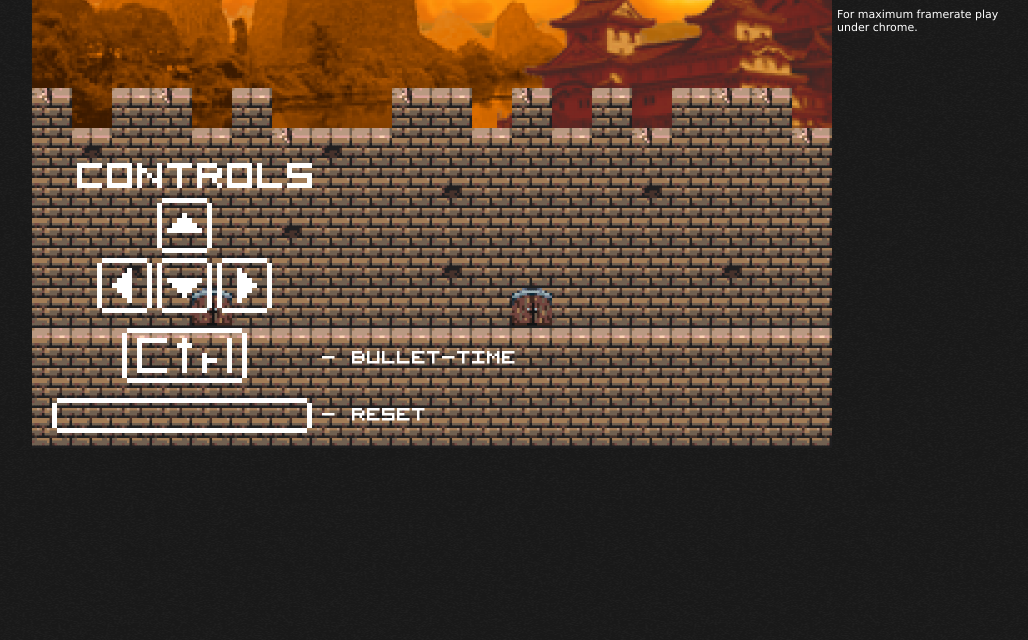
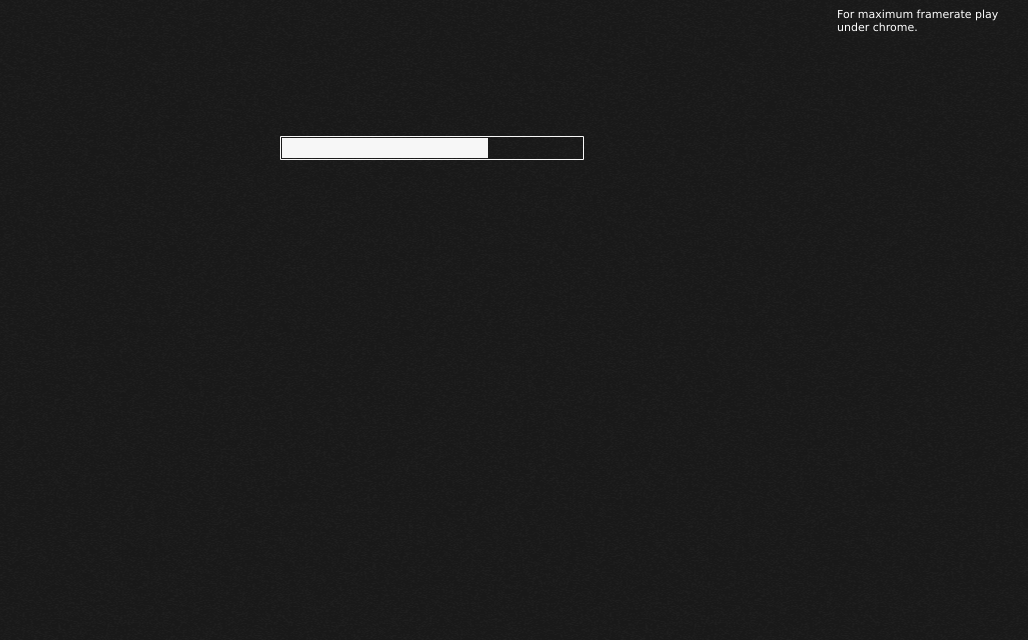
Before and after one commit to lukz/samuraiRevenge, a plain HTML site: page index.html in a window 1280 px wide. Shown: the part 160-800 px from the top of the page, without its empty margins (113-1141 px from the left). Drawn offline with Linux system fonts and the light colour scheme.

Commit message:
Added preload indicator

```diff
--- a/index.html
+++ b/index.html
@@ -69,7 +69,7 @@ height: 590px; */
 	</head>
 	<body>
 		<div id="wrapper">
-		<div id="left"><canvas id="canvas"></canvas></div>
+		<div id="left"><canvas id="canvas" width="800" height="600"></canvas></div>
 		<div id="right">
 			<h1>Samurai Revenge</h1>
 			<p><strong>Controls:</strong><br />
--- a/js/assetManager.js
+++ b/js/assetManager.js
@@ -17,6 +17,8 @@ var     HERO_IMAGE = 'assets/other/samurai.png',
         MUSIC_OVER = 'assets/music/liyan',
 
         SFX_HURT = 'assets/sfx/hurt';
+
+        ASSET_COUNT = 16;
 
 (function (window) {
 
@@ -41,8 +43,29 @@ var     HERO_IMAGE = 'assets/other/samurai.png',
         var canPlayMp3;
         var canPlayOgg;
 
-        // TODO!
+        // For drawing load progress
+        var canvas = document.getElementById('canvas');
+        stage = new createjs.Stage(canvas);
+
         var downloadProgress;
+        var loaderBar = new createjs.Container();
+        var barHeight = 20;
+        var loaderColor = createjs.Graphics.getRGB(247,247,247);
+        bar = new createjs.Shape();
+        bar.graphics.beginFill(loaderColor).drawRect(0, 0, 1, barHeight).endFill();
+
+        loaderWidth = 300;
+        var bgBar = new createjs.Shape();
+        var padding = 3;
+        bgBar.graphics.setStrokeStyle(1).beginStroke(loaderColor).drawRect(-padding/2, -padding/2, loaderWidth+padding, barHeight+padding);
+
+        loaderBar.x = canvas.width - loaderWidth>>1;
+        loaderBar.y = canvas.height - barHeight>>1;
+        loaderBar.addChild(bar, bgBar);
+
+        stage.addChild(loaderBar);
+        stage.update();
+
 
         // Need to check the canPlayType first or an exception
         // will be thrown for those browsers that don't support it
@@ -112,7 +135,10 @@ var     HERO_IMAGE = 'assets/other/samurai.png',
 
     self.loadSound = function(assetElement, url) {
         assetElement.src = url;
+        assetElement.addEventListener('canplaythrough', self.onLoadedAsset, false);
         assetElement.load();
+
+        ++requestedAssets;
     };
 
     // each time an asset is loaded
@@ -120,9 +146,16 @@ var     HERO_IMAGE = 'assets/other/samurai.png',
     // and initialize the game, if so
     self.onLoadedAsset = function(e) {
         ++loadedAssets;
+
+        bar.scaleX = (loaderWidth/ASSET_COUNT)*loadedAssets | 0;
+        stage.update();
+
         if ( loadedAssets == requestedAssets ) {
+            stage.removeAllChildren();
+            stage.update();
             theGame.initializeGame();
         }
+
     }
 
 
```
